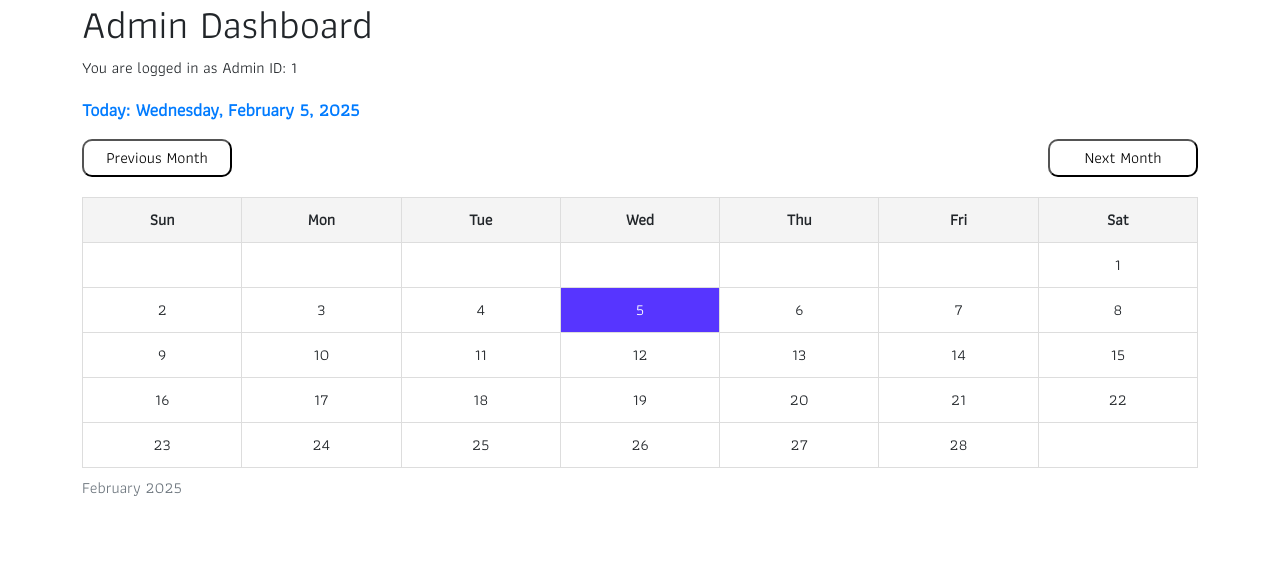
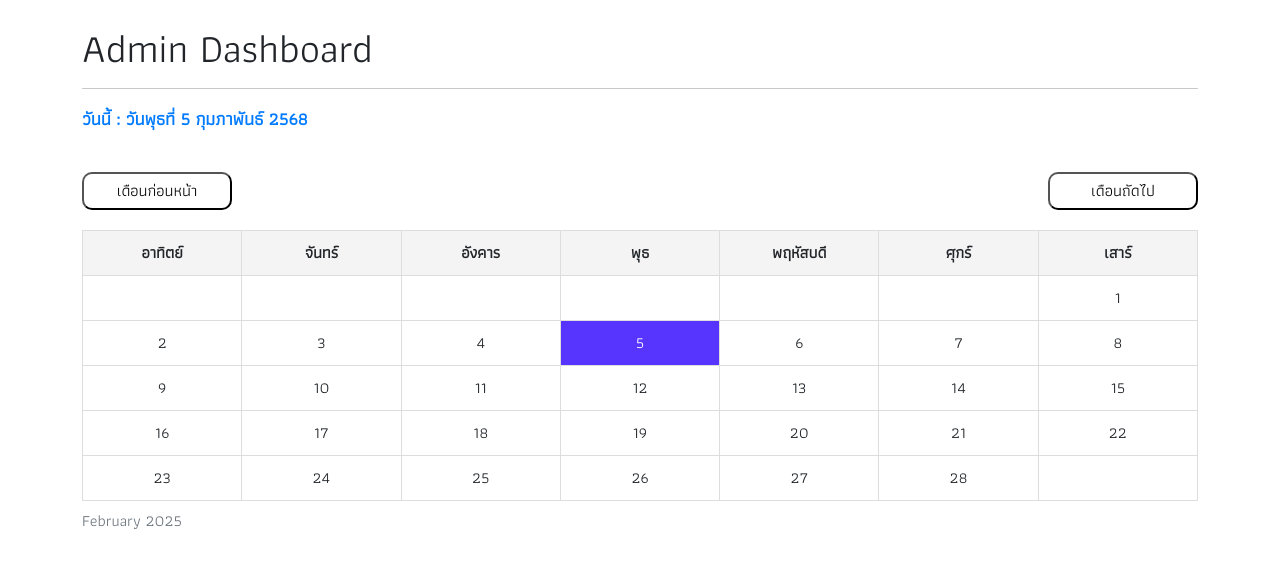
Before and after one commit to tawantink/digitalActivityBook, a PHP site: page /admin_dashboard.php in a window 1280 px wide. Shown: the top 581 px of the page. Run offline with PHP 8.4, Linux system fonts and the light colour scheme; the visitor is signed in with stand-in values (Sample User, id 1); data that the repository does not hold is empty.

Commit message:
Update admin_dashboard.php

```diff
--- a/admin_dashboard.php
+++ b/admin_dashboard.php
@@ -37,13 +37,12 @@ $title = "Admin Dashboard";
 include('layout1.php');
 ?>
 <body>
-    <div class="container">
+    <div class="container"><br>
         <h1>Admin Dashboard</h1>
-        <p>You are logged in as Admin ID: <?php echo $_SESSION['admin_id']; ?></p>
-
+        <hr>
         <!-- การแสดงวันที่ปัจจุบันแบบเรียลไทม์ -->
         <p id="current-date" style="font-size: 18px; font-weight: bold; color: #007BFF;"></p>
-
+        <br>
         <?php
         // รับค่าจาก URL (query string) หรือใช้เดือนและปีปัจจุบันเป็นค่าเริ่มต้น
         $month = isset($_GET['month']) && intval($_GET['month']) >= 1 && intval($_GET['month']) <= 12 ? intval($_GET['month']) : date("m");
@@ -67,7 +66,7 @@ include('layout1.php');
 
         // ฟังก์ชันสร้างปฏิทิน
         function generateCalendar($month, $year, $event_dates) {
-            $daysOfWeek = ["Sun", "Mon", "Tue", "Wed", "Thu", "Fri", "Sat"];
+            $daysOfWeek = ["อาทิตย์", "จันทร์", "อังคาร", "พุธ", "พฤหัสบดี", "ศุกร์", "เสาร์"];
             $firstDayOfMonth = mktime(0, 0, 0, $month, 1, $year);
             $numberOfDays = date("t", $firstDayOfMonth);
             $dateComponents = getdate($firstDayOfMonth);
@@ -125,8 +124,8 @@ include('layout1.php');
 
         // ปุ่มเปลี่ยนเดือน
         echo "<div style='text-align: center;'>";
-        echo "<a href='?month=$prevMonth&year=$prevYear'><button class='button1'>Previous Month</button></a>";
-        echo "<a href='?month=$nextMonth&year=$nextYear'><button class='button2'>Next Month</button></a>";
+        echo "<a href='?month=$prevMonth&year=$prevYear'><button class='button1'>เดือนก่อนหน้า</button></a>";
+        echo "<a href='?month=$nextMonth&year=$nextYear'><button class='button2'>เดือนถัดไป</button></a>";
         echo "</div>";
 
         // สร้างปฏิทิน
@@ -139,7 +138,7 @@ include('layout1.php');
         function updateCurrentDate() {
             const now = new Date();
             const options = { weekday: 'long', year: 'numeric', month: 'long', day: 'numeric' };
-            document.getElementById("current-date").innerText = "Today: " + now.toLocaleDateString('en-US', options);
+            document.getElementById("current-date").innerText = "วันนี้ : " + now.toLocaleDateString('th-Thai', options);
         }
         updateCurrentDate();
         setInterval(updateCurrentDate, 1000); // อัปเดตทุกวินาที
```
